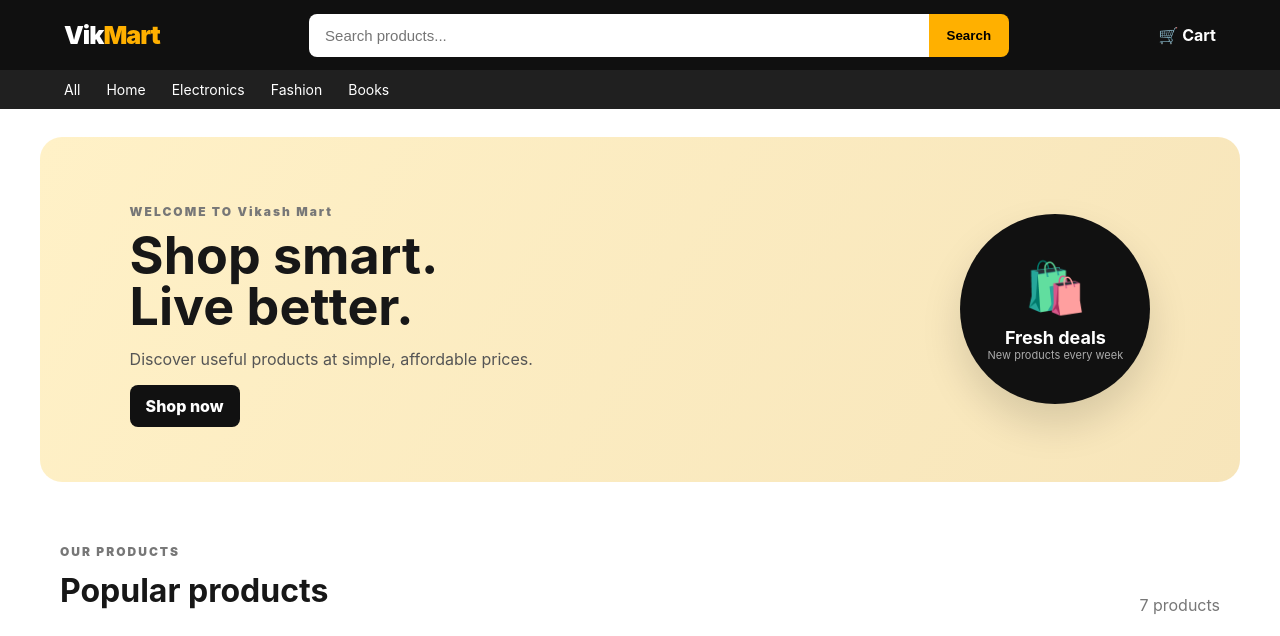
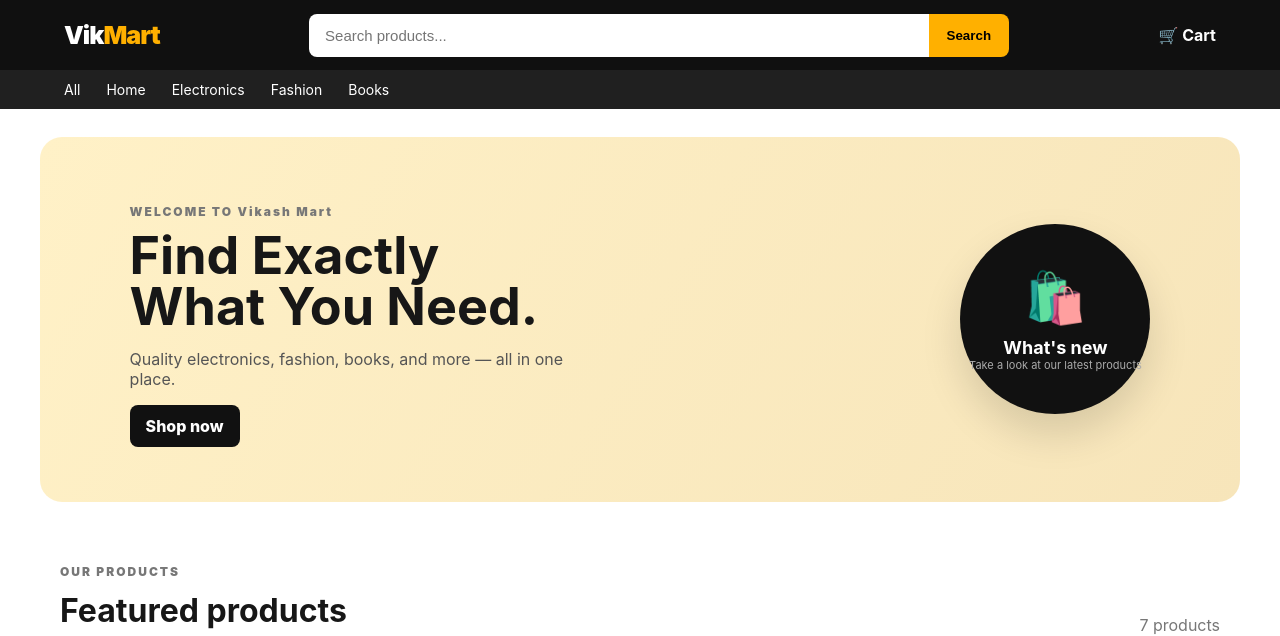
Before and after one commit to vikmart-store/VikMart, a Flask app: page / in a window 1280 px wide. Shown: the top 636 px of the page. Run offline with Flask 3, Linux system fonts and the light colour scheme; data comes from the database, SQL or seed files in the repository.

Commit message:
update homepage and product images

```diff
--- a/templates/index.html
+++ b/templates/index.html
@@ -27,18 +27,18 @@
 <section class="hero">
   <div>
     <p class="eyebrow">WELCOME TO Vikash Mart </p>
-    <h1>Shop smart. <br>Live better.</h1>
-    <p>Discover useful products at simple, affordable prices.</p>
+    <h1>Find Exactly<br>What You Need.</h1>
+    <p>Quality electronics, fashion, books, and more — all in one place.</p>
     <a class="btn dark" href="#products">Shop now</a>
   </div>
-  <div class="hero-card">🛍️<strong>Fresh deals</strong><small>New products every week</small></div>
+  <div class="hero-card">🛍️<strong>What's new</strong><small>Take a look at our latest products</small></div>
 </section>
 
 <main id="products" class="wrap">
   <div class="section-head">
     <div>
       <p class="eyebrow">OUR PRODUCTS</p>
-      <h2>{% if category != 'All' %}{{ category }}{% else %}Popular products{% endif %}</h2>
+      <h2>{% if category != 'All' %}{{ category }}{% else %}Featured products{% endif %}</h2>
     </div>
     <span>{{ products|length }} products</span>
   </div>
```
Also changed, not shown: static/products/Backpack.jpg (added), static/products/Bluetooth speaker.jpg (added), static/products/Running shoes.jpg (added), static/products/Smart watch.jpg (added), static/products/coffee-mug.jpg (added).
